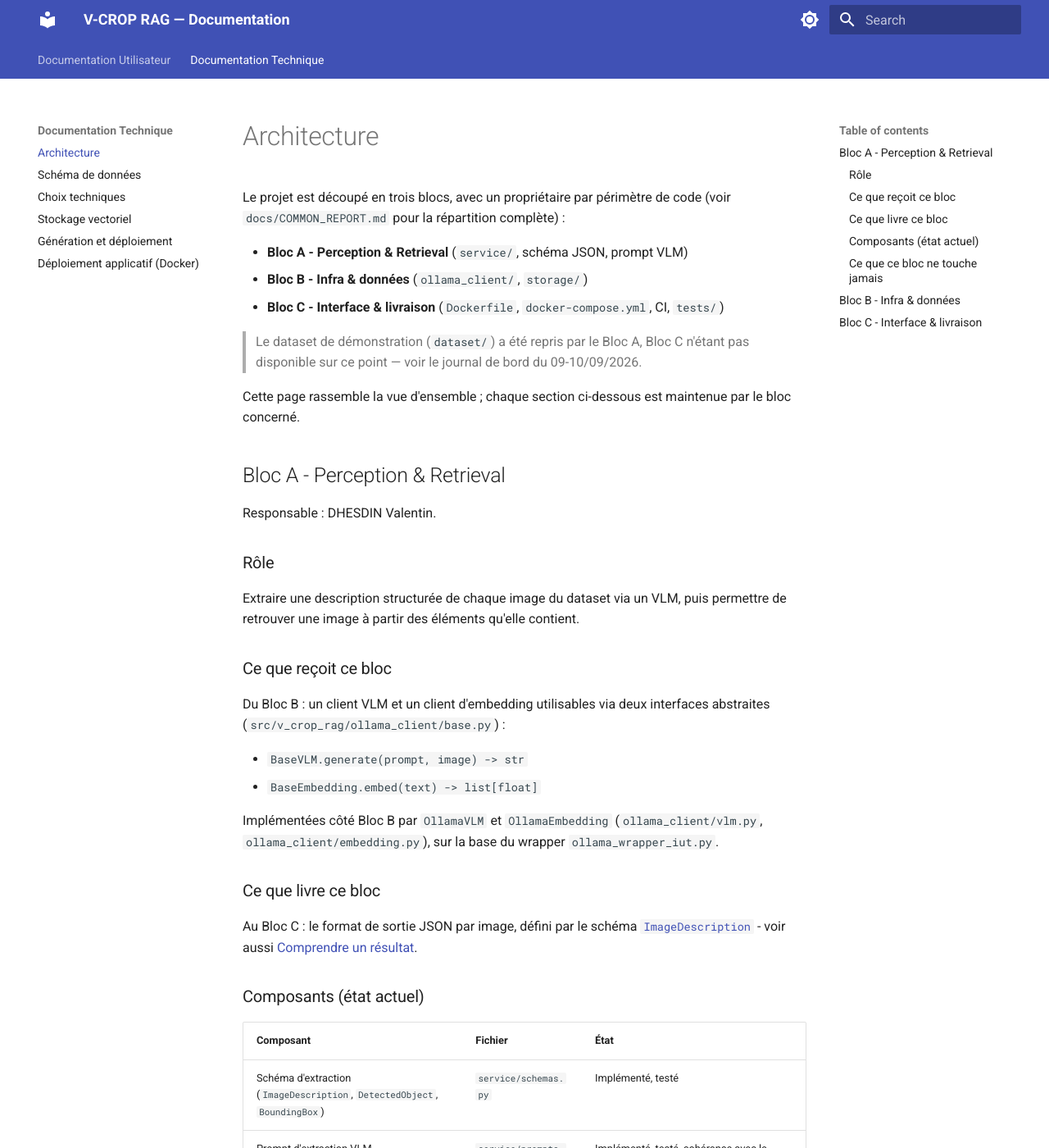
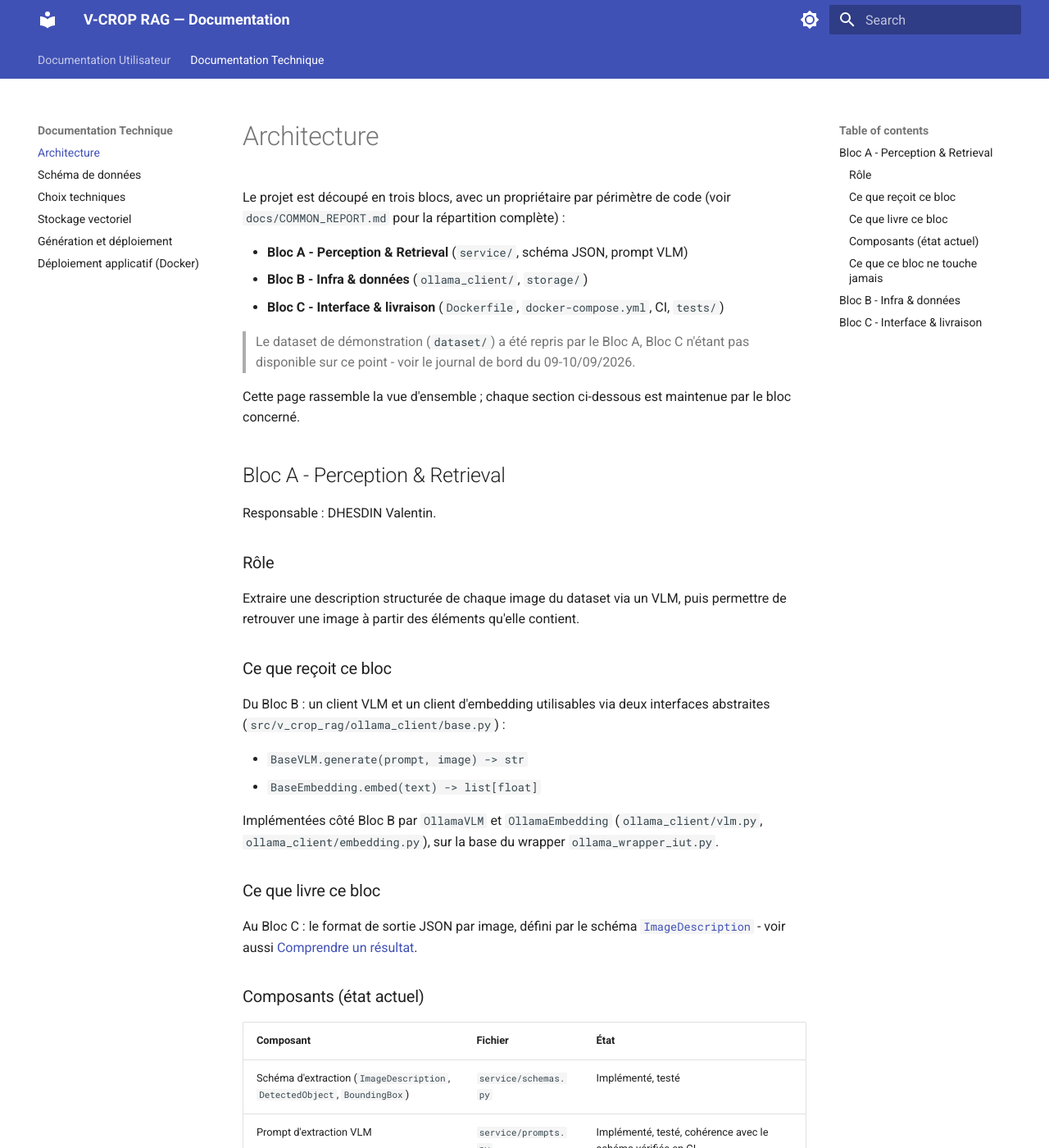
Before and after one commit to dhesdin/sae_s5_vrag_crop, an MkDocs documentation site: the page built from documentation/technique/architecture.md, in a window 1280 px wide and 1400 px high. Shown: the whole window at 82% size. Built offline with MkDocs 1.6.1 and Material for MkDocs 9.7.7, drawn with Linux system fonts in a browser that asks for light colours; some of the changed text lies outside the part shown.

Commit message:
fix(trivial): rm style comments lines

```diff
--- a/documentation/technique/architecture.md
+++ b/documentation/technique/architecture.md
@@ -9,7 +9,7 @@ code (voir `docs/COMMON_REPORT.md` pour la répartition complète) :
   CI, `tests/`)
 
 > Le dataset de démonstration (`dataset/`) a été repris par le Bloc A,
-> Bloc C n'étant pas disponible sur ce point — voir le journal de bord
+> Bloc C n'étant pas disponible sur ce point - voir le journal de bord
 > du 09-10/09/2026.
 
 Cette page rassemble la vue d'ensemble ; chaque section ci-dessous est
@@ -50,7 +50,7 @@ Au Bloc C : le format de sortie JSON par image, défini par le schéma
 | Prompt d'extraction VLM                                                   | `service/prompts.py`        | Implémenté, testé, cohérence avec le schéma vérifiée en CI                    |
 | Listing du dataset                                                        | `service/dataset_loader.py` | Implémenté, testé                                                             |
 | Pipeline d'indexation (orchestration : listing + appel VLM par image)     | `service/core.py`           | Non implémenté                                                                |
-| Parsing défensif de la réponse VLM                                        | `service/parsing.py`        | Non implémenté (code prêt, bloqué par A4 — validation sur réponse VLM réelle) |
+| Parsing défensif de la réponse VLM                                        | `service/parsing.py`        | Non implémenté (code prêt, bloqué par A4 - validation sur réponse VLM réelle) |
 | Gestion des embeddings par élément détecté                                | `service/utils.py`          | Non implémenté                                                                |
 | Fonction de recherche par embedding                                       | `service/utils.py`          | Non implémenté                                                                |
 | Orchestration complète du pipeline                                        | `service/core.py`           | Non implémenté                                                                |
```
Also changed, not shown: 2 other files.
